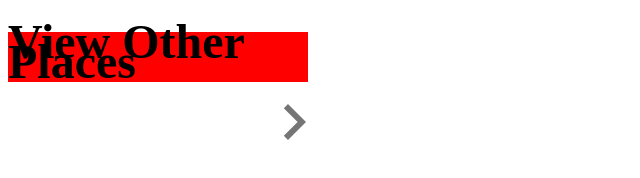
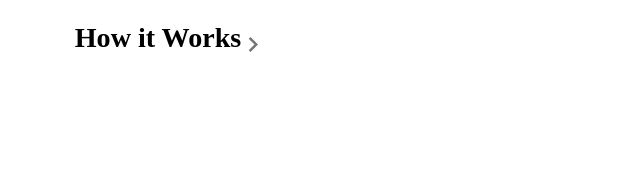
Before and after one commit to DamonRedding/porto-oculto, a Gatsby site: page / in a window 1280 px wide. Shown: the whole page, without its empty margins (0-640 px from the left). Built offline with nearby package versions, Linux system fonts and the light colour scheme; Gatsby itself is replaced by a stand-in of ours.

Commit message:
onboarding button added

```diff
--- a/src/Components/OnboardingButton/index.css
+++ b/src/Components/OnboardingButton/index.css
@@ -1,15 +1,19 @@
 .OnboardingButton{
   position: relative;
   width: 300px;
-  height: 50px;
   font-size: 24px;
   line-height: 20px;
   color: #000;
   border: none;
-  background-color: red;
+
 }
 .NextIcon{
   position: absolute;
-  right: 2px;
+  width: 10px;
+  right: 50px;
+  top:9px;
 
 }
+.OnboardingButton--text{
+  text-align: center;
+}
--- a/src/Components/OnboardingButton/index.js
+++ b/src/Components/OnboardingButton/index.js
@@ -8,8 +8,8 @@ export default class OnboardingButton extends Component{
   render(){
     return(
       <div className="OnboardingButton">
-        <h1>{this.props.children}</h1>
         <img alt="TNDS logo" src={ Next } className="NextIcon"/>
+        <h3 className="OnboardingButton--text">{this.props.children}</h3>
       </div>
     );
   }
--- a/src/pages/index.js
+++ b/src/pages/index.js
@@ -4,7 +4,7 @@ import Link from 'gatsby-link';
 import OnboardingButton  from '../components/OnboardingButton';
 
 const IndexPage = () => (
-  <OnboardingButton>View Other Places</OnboardingButton>
+  <OnboardingButton>How it Works</OnboardingButton>
 )
 
 export default IndexPage
```
